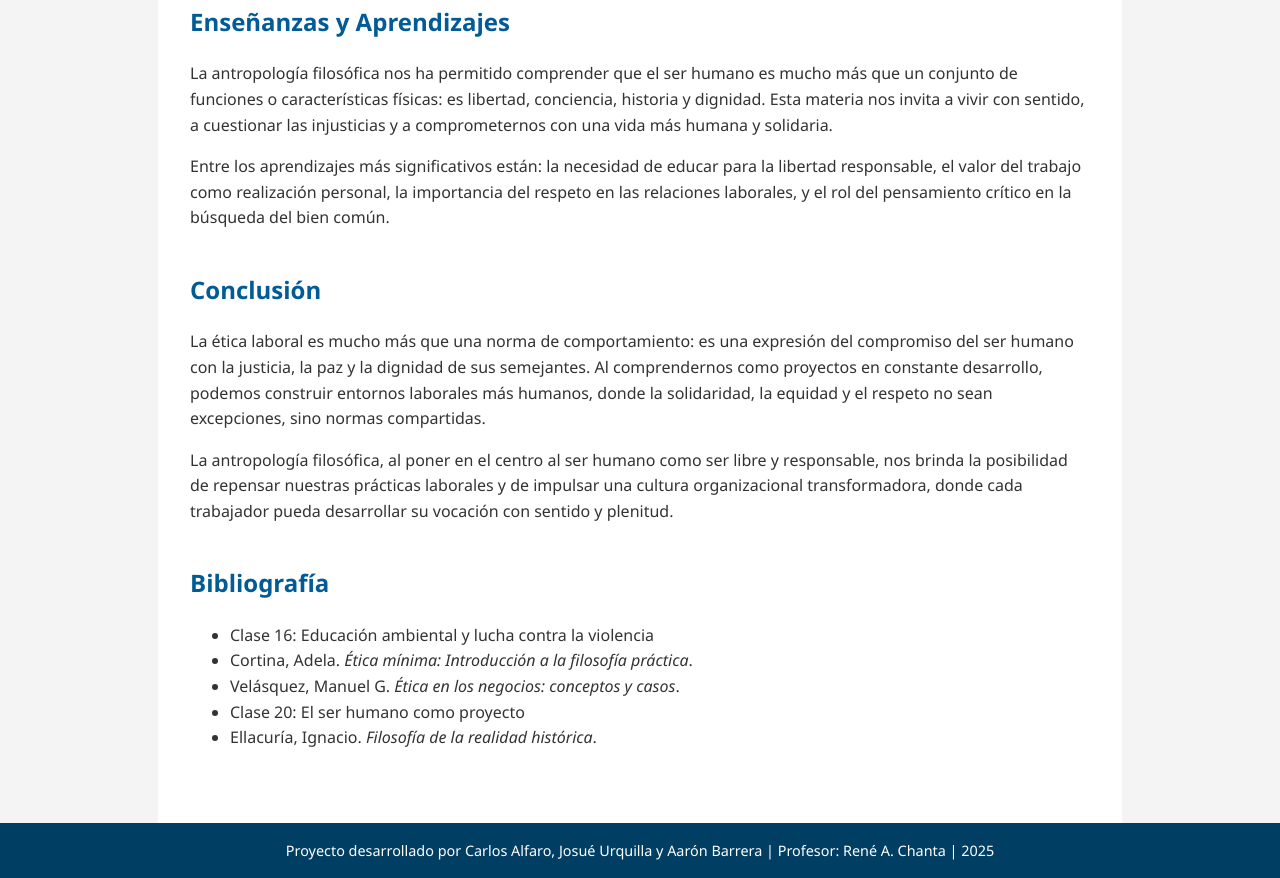
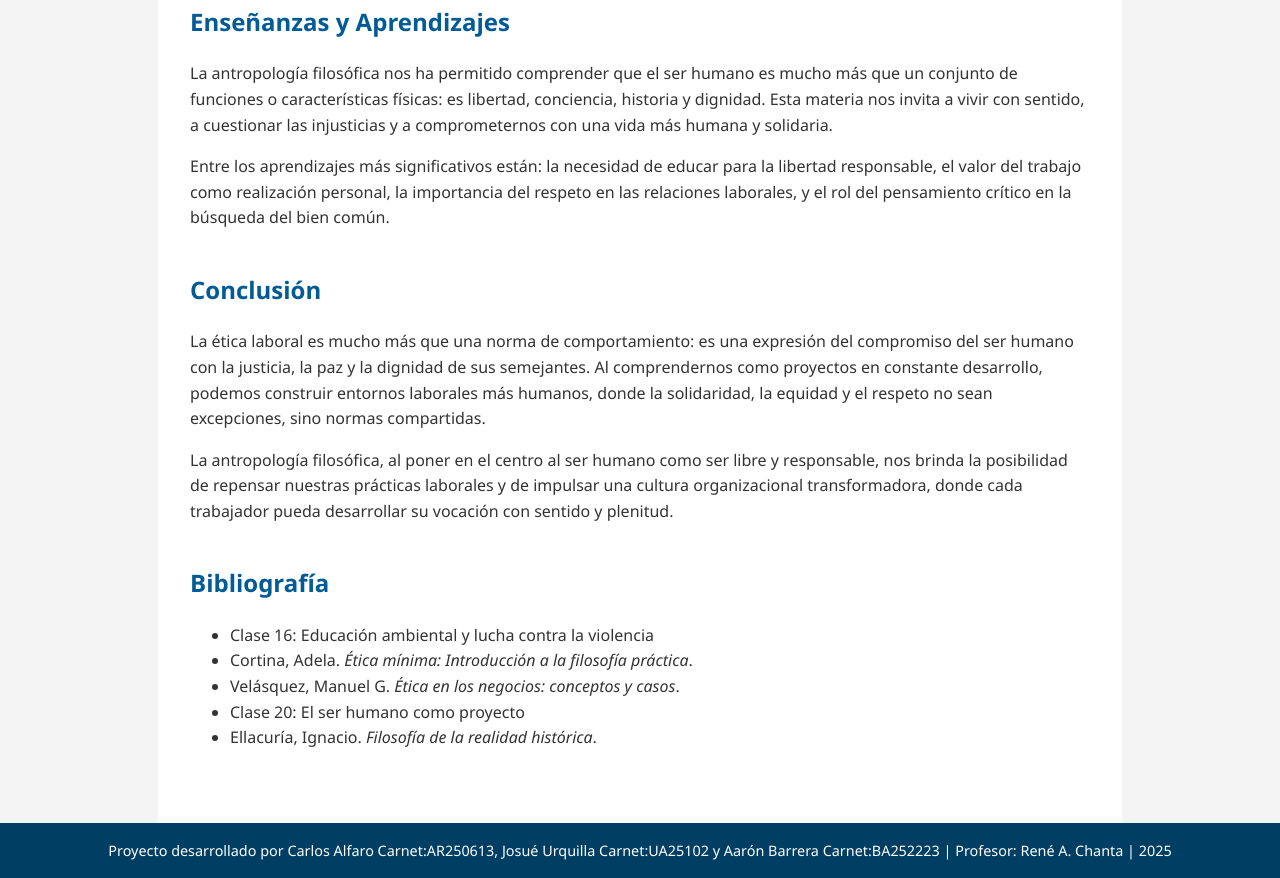
Before and after one commit to AaronBarrera-alt/La-tica-Laboral-para-Mejorar-el-Ambiente-de-Trabajo, a plain HTML site: page index.html in a window 1280 px wide. Shown: the part 2066-2944 px from the top of the page. Drawn offline with Linux system fonts and the light colour scheme.

Commit message:
Add files via upload

```diff
--- a/index.html
+++ b/index.html
@@ -143,7 +143,7 @@
   </main>
 
   <footer>
-    Proyecto desarrollado por Carlos Alfaro, Josué Urquilla y Aarón Barrera | Profesor: René A. Chanta | 2025
+    Proyecto desarrollado por Carlos Alfaro Carnet:AR250613, Josué Urquilla Carnet:UA25102 y Aarón Barrera Carnet:BA252223 | Profesor: René A. Chanta | 2025
   </footer>
 </body>
 </html>
```
